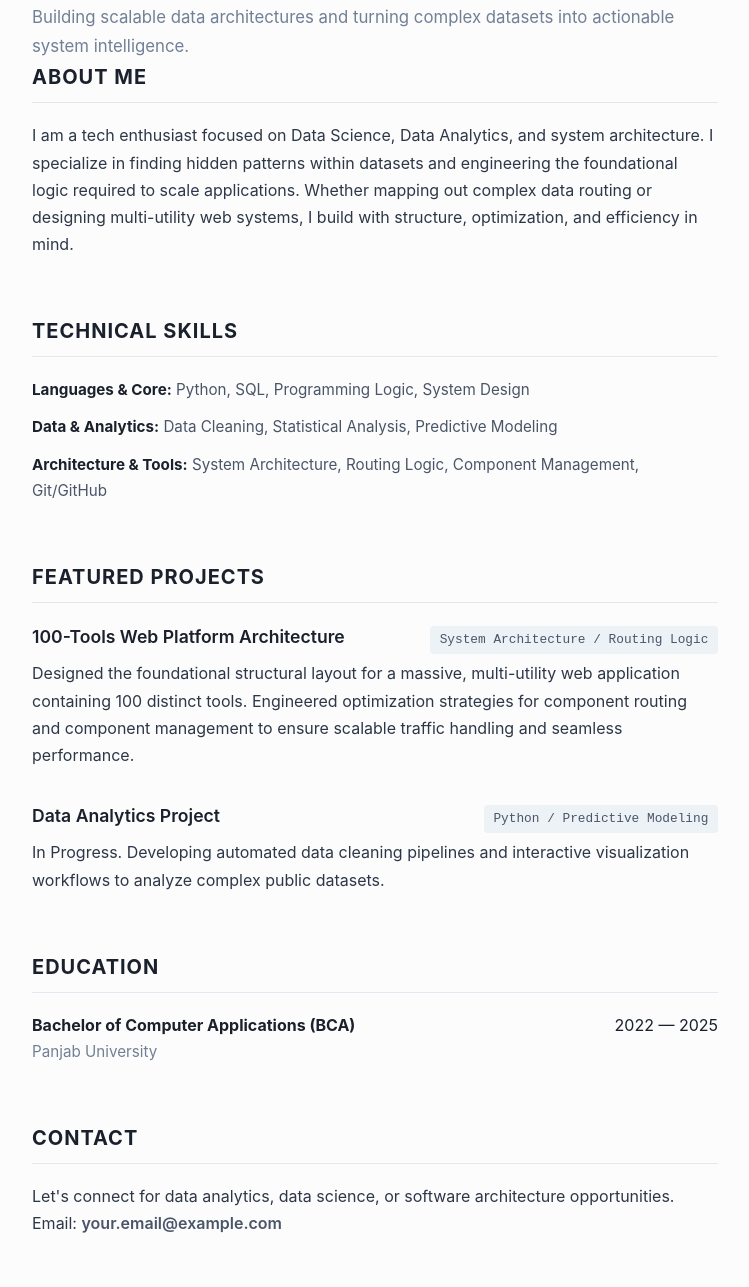
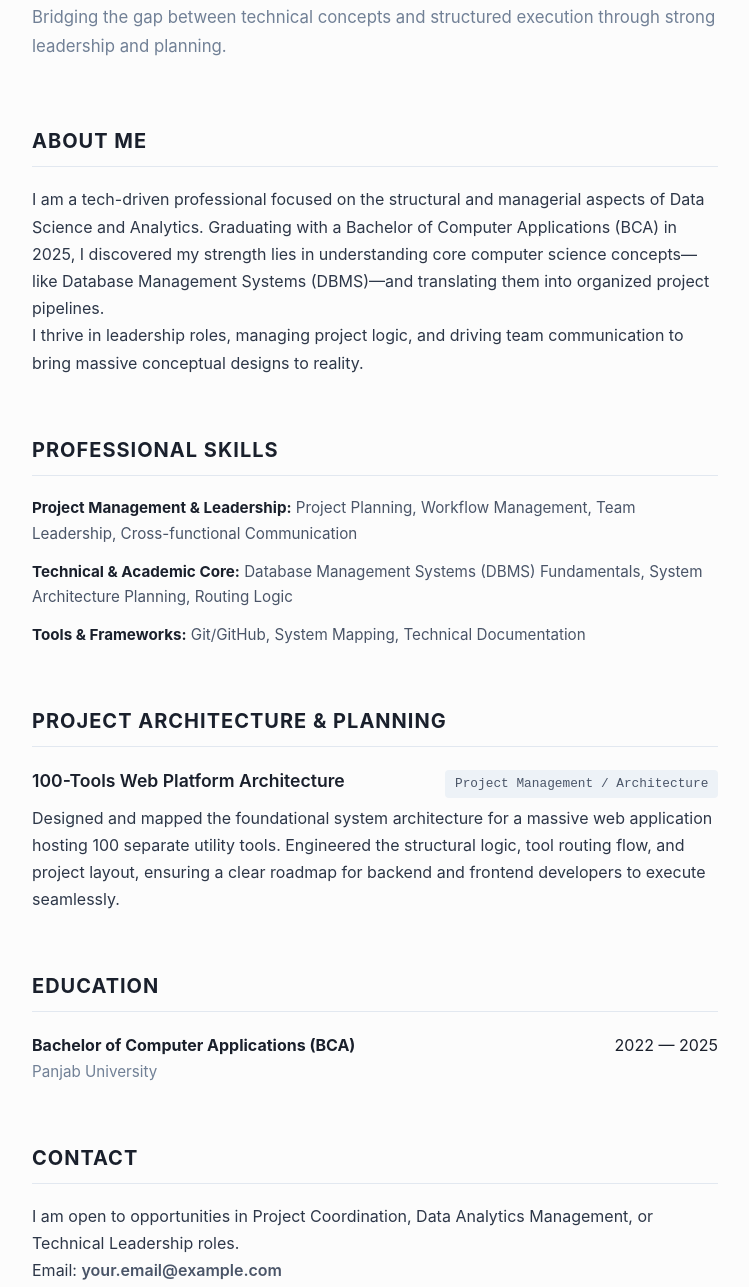
Before and after one commit to Ap3ksha/my-portfolio, a plain HTML site: page index.html in a window 1280 px wide. Shown: the part 254-1541 px from the top of the page, without its empty margins (265-1014 px from the left). Drawn offline with Linux system fonts and the light colour scheme.

Commit message:
Update index.html

```diff
--- a/index.html
+++ b/index.html
@@ -3,12 +3,12 @@
 <head>
     <meta charset="UTF-8">
     <meta name="viewport" content="width=device-width, initial-scale=1.0">
-    <title>Apeksha | Data Analyst & Scientist Portfolio</title>
+    <title>Apeksha | Data Enthusiast & Project Coordinator</title>
     <link rel="stylesheet" href="style.css">
 </head>
 <body>
 
-    <!-- Minimal Navigation -->
+    <!-- Navigation -->
     <header>
         <nav>
             <div class="logo">Apeksha<span>.</span></div>
@@ -22,55 +22,50 @@
     </header>
 
     <main class="container">
-        <!-- Hero / Headline Section -->
+        <!-- Hero Section -->
         <section class="hero-section">
             <h1>Apeksha</h1>
-            <p class="subtitle">Data Analyst & Data Scientist</p>
-            <p class="tagline">Building scalable data architectures and turning complex datasets into actionable system intelligence.</p>
-        </nav>
+            <p class="subtitle">Data Science Enthusiast & Project Management Coordinator</p>
+            <p class="tagline">Bridging the gap between technical concepts and structured execution through strong leadership and planning.</p>
+        </section>
 
         <!-- About Section -->
         <section id="about" class="section">
             <h2>About Me</h2>
             <p>
-                I am a tech enthusiast focused on Data Science, Data Analytics, and system architecture. I specialize in finding hidden patterns within datasets and engineering the foundational logic required to scale applications. Whether mapping out complex data routing or designing multi-utility web systems, I build with structure, optimization, and efficiency in mind.
+                I am a tech-driven professional focused on the structural and managerial aspects of Data Science and Analytics. Graduating with a Bachelor of Computer Applications (BCA) in 2025, I discovered my strength lies in understanding core computer science concepts—like Database Management Systems (DBMS)—and translating them into organized project pipelines.
+            </p>
+            <p>
+                I thrive in leadership roles, managing project logic, and driving team communication to bring massive conceptual designs to reality.
             </p>
         </section>
 
-        <!-- Technical Skills Section (Crucial for ATS parsing) -->
+        <!-- Leadership & Core Skills Section (ATS Optimized) -->
         <section id="skills" class="section">
-            <h2>Technical Skills</h2>
+            <h2>Professional Skills</h2>
             <div class="skills-grid">
                 <div class="skills-category">
-                    <strong>Languages & Core:</strong> Python, SQL, Programming Logic, System Design
+                    <strong>Project Management & Leadership:</strong> Project Planning, Workflow Management, Team Leadership, Cross-functional Communication
                 </div>
                 <div class="skills-category">
-                    <strong>Data & Analytics:</strong> Data Cleaning, Statistical Analysis, Predictive Modeling
+                    <strong>Technical & Academic Core:</strong> Database Management Systems (DBMS) Fundamentals, System Architecture Planning, Routing Logic
                 </div>
                 <div class="skills-category">
-                    <strong>Architecture & Tools:</strong> System Architecture, Routing Logic, Component Management, Git/GitHub
+                    <strong>Tools & Frameworks:</strong> Git/GitHub, System Mapping, Technical Documentation
                 </div>
             </div>
         </section>
 
         <!-- Projects Section -->
         <section id="projects" class="section">
-            <h2>Featured Projects</h2>
+            <h2>Project Architecture & Planning</h2>
 
             <div class="project-item">
                 <div class="project-header">
                     <h3>100-Tools Web Platform Architecture</h3>
-                    <span class="project-tech">System Architecture / Routing Logic</span>
+                    <span class="project-tech">Project Management / Architecture</span>
                 </div>
-                <p>Designed the foundational structural layout for a massive, multi-utility web application containing 100 distinct tools. Engineered optimization strategies for component routing and component management to ensure scalable traffic handling and seamless performance.</p>
-            </div>
-
-            <div class="project-item">
-                <div class="project-header">
-                    <h3>Data Analytics Project</h3>
-                    <span class="project-tech">Python / Predictive Modeling</span>
-                </div>
-                <p>In Progress. Developing automated data cleaning pipelines and interactive visualization workflows to analyze complex public datasets.</p>
+                <p>Designed and mapped the foundational system architecture for a massive web application hosting 100 separate utility tools. Engineered the structural logic, tool routing flow, and project layout, ensuring a clear roadmap for backend and frontend developers to execute seamlessly.</p>
             </div>
         </section>
 
@@ -89,13 +84,13 @@
         <!-- Contact Section -->
         <section id="contact" class="section contact-section">
             <h2>Contact</h2>
-            <p>Let's connect for data analytics, data science, or software architecture opportunities.</p>
+            <p>I am open to opportunities in Project Coordination, Data Analytics Management, or Technical Leadership roles.</p>
             <p>Email: <a href="mailto:your.email@example.com" class="email-link">your.email@example.com</a></p>
         </section>
     </main>
 
     <footer>
-        <p>&copy; 2026 Apeksha. Clean, parsed, and optimized.</p>
+        <p>&copy; 2026 Apeksha. Organized and optimized.</p>
     </footer>
 
 </body>
```
